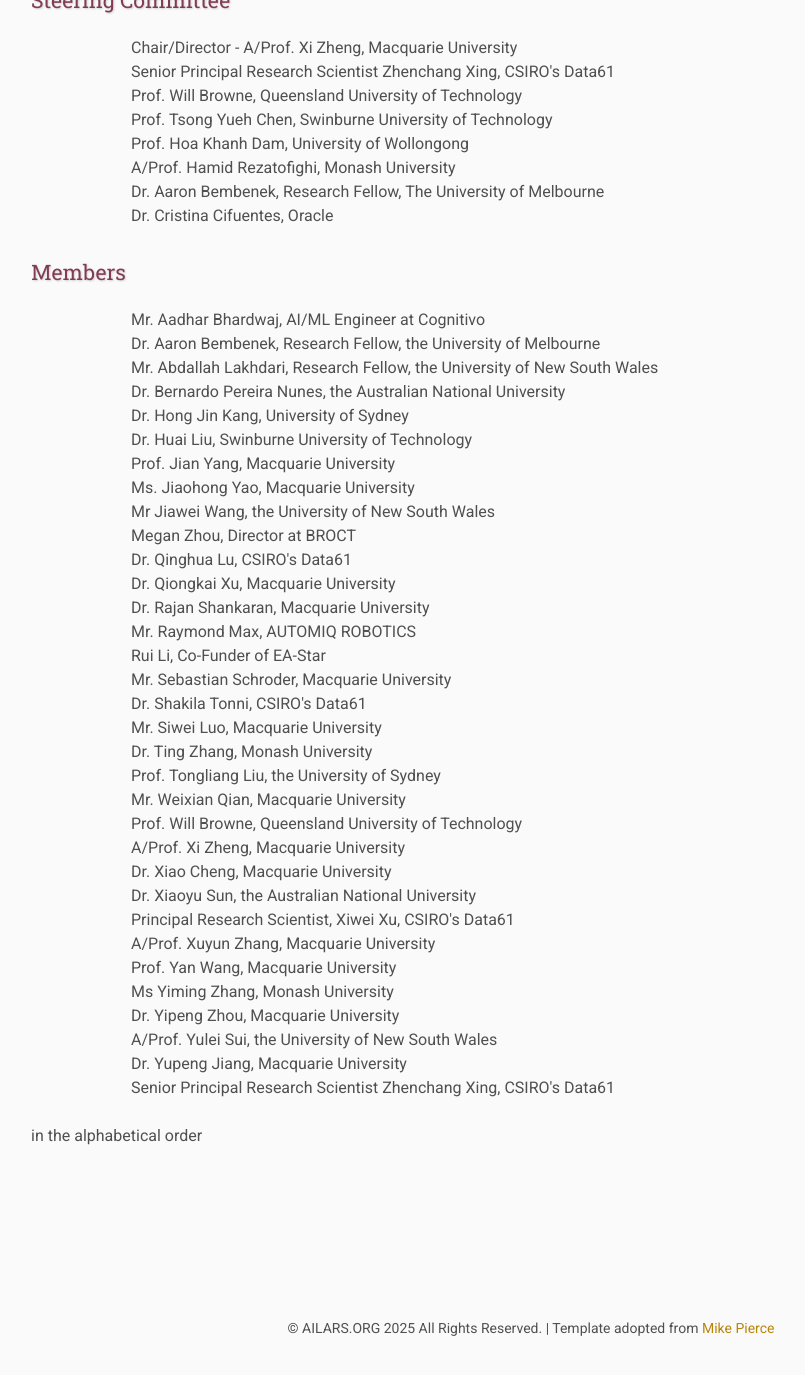
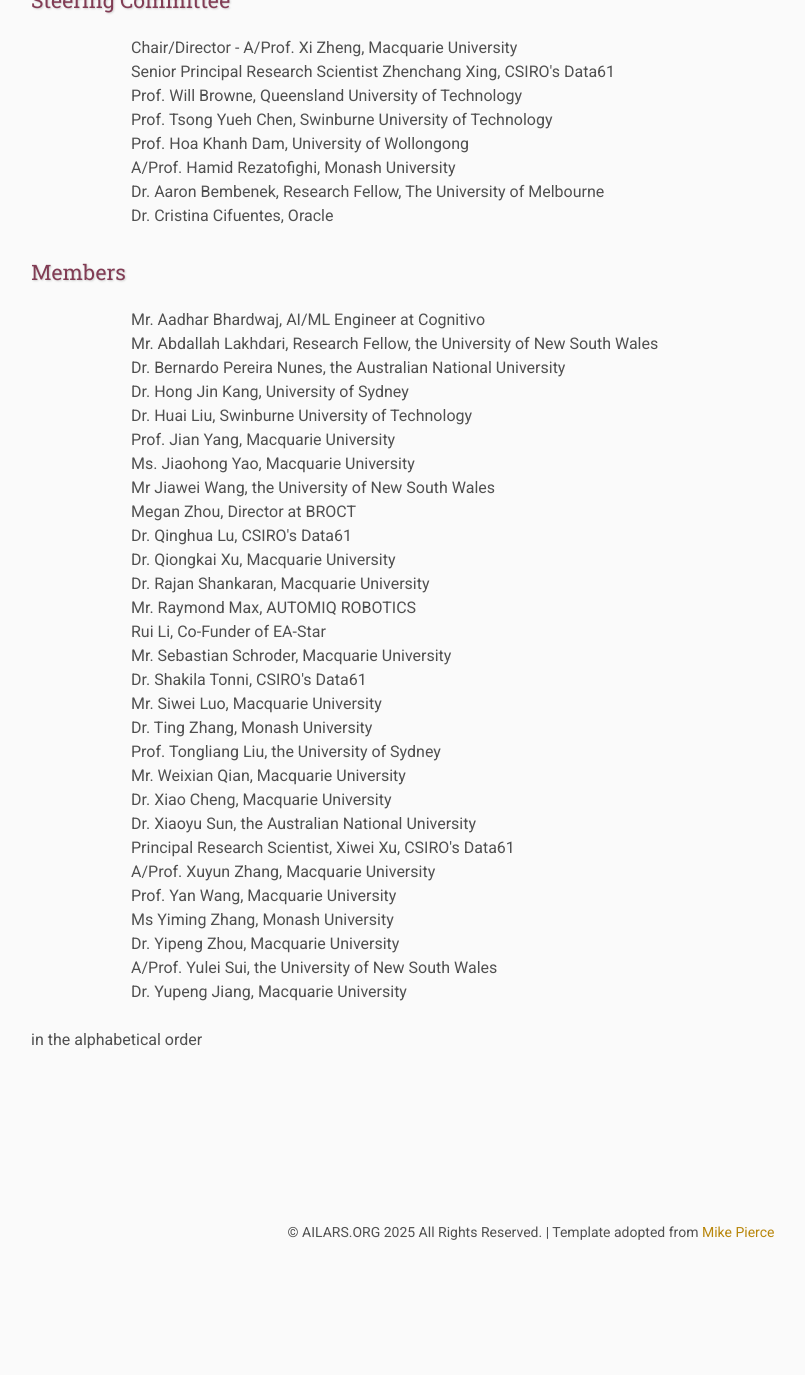
Before and after one commit to ITSEG-MQ/website-ailars, a Jekyll site: the page built from people/index.html, in a window 1280 px wide and 1400 px high, scrolled down 453 px. Shown: the top 1375 px of the window, without its empty margins (109-914 px from the left). Built offline with Jekyll 4.4.1, drawn with Linux system fonts in a browser that asks for light colours; after the commit the page ends 1757 px from its top, so only the background shows below that.

Commit message:
Remove members from the index.html list
Removed several members from the list of people.

```diff
--- a/people/index.html
+++ b/people/index.html
@@ -20,7 +20,6 @@
 
 <ul>
     <li>Mr. Aadhar Bhardwaj, AI/ML Engineer at Cognitivo</li>
-    <li>Dr. Aaron Bembenek, Research Fellow, the University of Melbourne</li>
     <li>Mr. Abdallah Lakhdari, Research Fellow, the University of New South Wales</li>
     <li>Dr. Bernardo Pereira Nunes, the Australian National University</li>
     <li>Dr. Hong Jin Kang, University of Sydney</li>
@@ -40,8 +39,6 @@
     <li>Dr. Ting Zhang, Monash University</li>
     <li>Prof. Tongliang Liu, the University of Sydney</li>
     <li>Mr. Weixian Qian, Macquarie University</li>
-    <li>Prof. Will Browne, Queensland University of Technology</li>
-    <li>A/Prof. Xi Zheng, Macquarie University</li>
     <li>Dr. Xiao Cheng, Macquarie University</li>
     <li>Dr. Xiaoyu Sun, the Australian National University</li>
     <li>Principal Research Scientist, Xiwei Xu, CSIRO's Data61</li>
@@ -51,7 +48,6 @@
     <li>Dr. Yipeng Zhou, Macquarie University</li>
     <li>A/Prof. Yulei Sui, the University of New South Wales</li>
     <li>Dr. Yupeng Jiang, Macquarie University</li>
-    <li>Senior Principal Research Scientist Zhenchang Xing, CSIRO's Data61</li>
 </ul>
 
 <h5>in the alphabetical order</h5>
```
